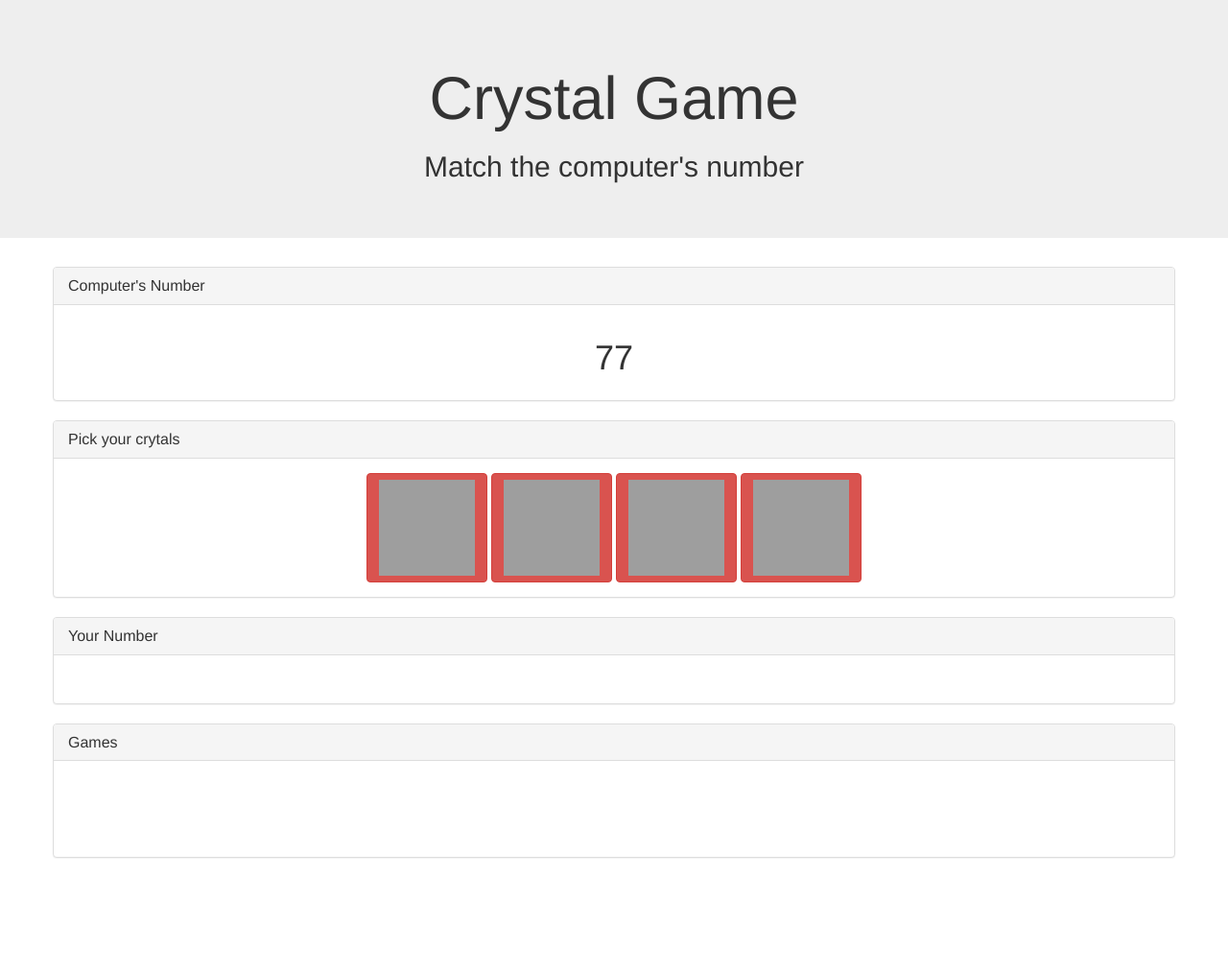
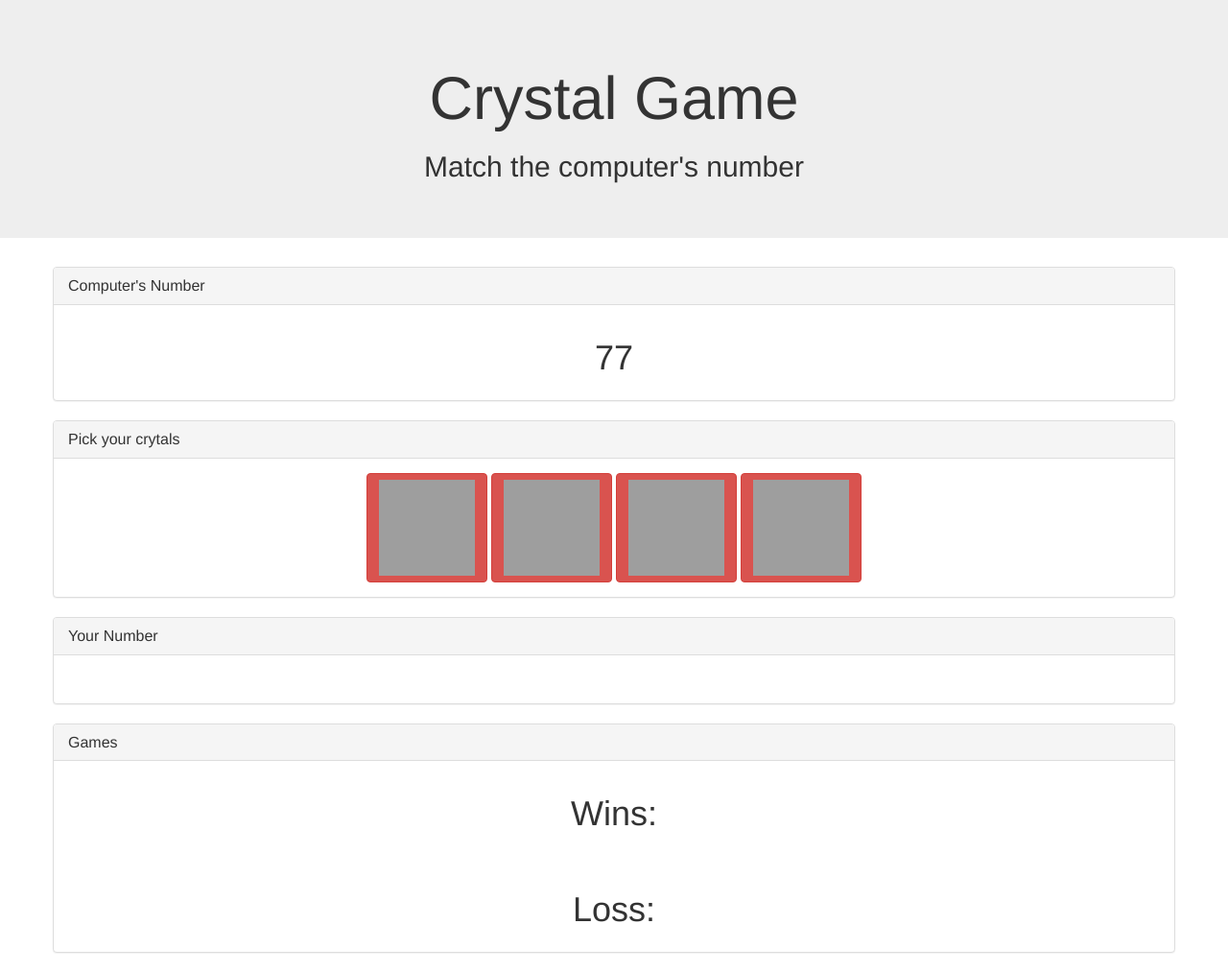
Before and after one commit to kmsemo1/week-4-game, a plain HTML site: page index.html in a window 1280 px wide. Shown: the whole page at 96% size. Before the commit the page ends 914 px from the top, so only its background shows below. Drawn offline with nearby package versions, Linux system fonts and the light colour scheme; grey boxes are pictures that could not be loaded.

Commit message:
final draft to turn in

```diff
--- a/index.html
+++ b/index.html
@@ -58,10 +58,10 @@
               <h3 class="panel-title">Games</h3>
             </div>
             <div class="panel-body text-center">
-              <h1 id="Win"></h1>
+              <h1 id="Win">Wins: </h1>
             </div>
             <div class="panel-body text-center">
-                <h1 id="Loss"></h1>
+                <h1 id="Loss">Loss: </h1>
               </div>
           </div>
         </div>
```
